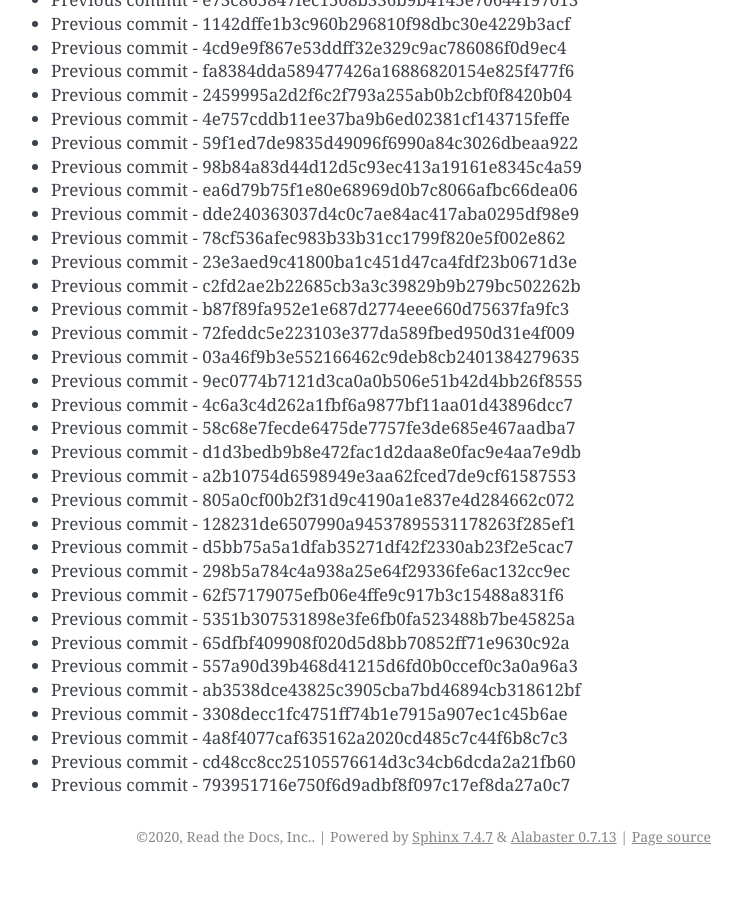
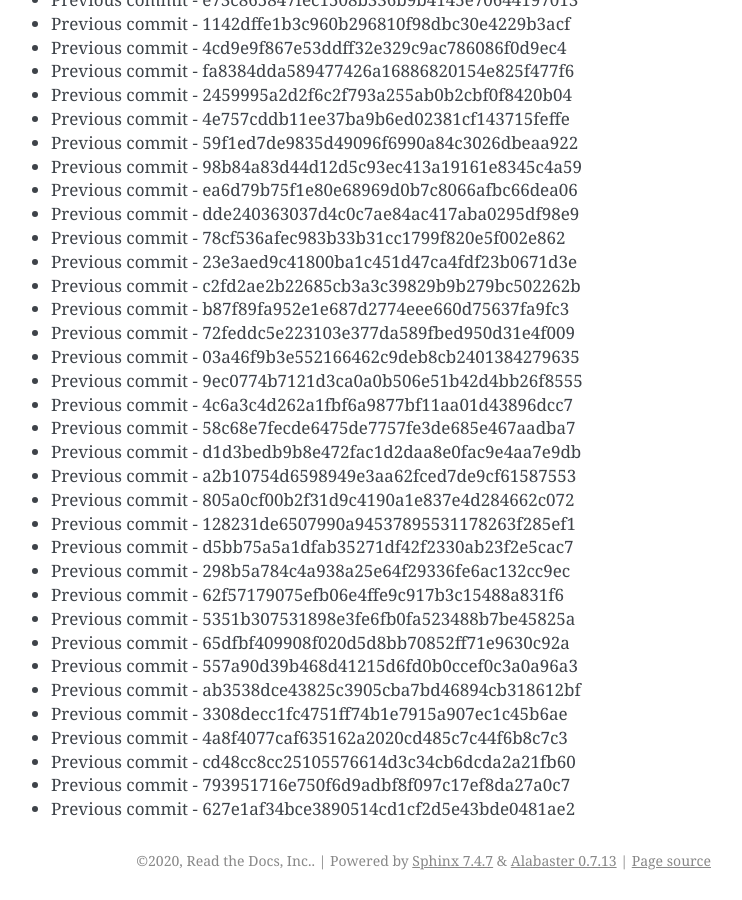
Before and after one commit to readthedocs/rtd-git-stresstest, a Sphinx documentation site: the page built from docs/updates.rst, in a window 1280 px wide and 900 px high, scrolled down 51319 px. Shown: the whole window, without its empty margins (399-1141 px from the left). Built offline with Sphinx 7.4.7, drawn with Linux system fonts in a browser that asks for light colours; before the commit the page ends 52195 px from its top, so only the background shows below that.

Commit message:
Generating commit from previous: 627e1af34bce3890514cd1cf2d5e43bde0481ae2

```diff
--- a/docs/updates.rst
+++ b/docs/updates.rst
@@ -2188,3 +2188,4 @@ It can be tested for any performance characteristics.
 * Previous commit - 4a8f4077caf635162a2020cd485c7c44f6b8c7c3
 * Previous commit - cd48cc8cc25105576614d3c34cb6dcda2a21fb60
 * Previous commit - 793951716e750f6d9adbf8f097c17ef8da27a0c7
+* Previous commit - 627e1af34bce3890514cd1cf2d5e43bde0481ae2
```
